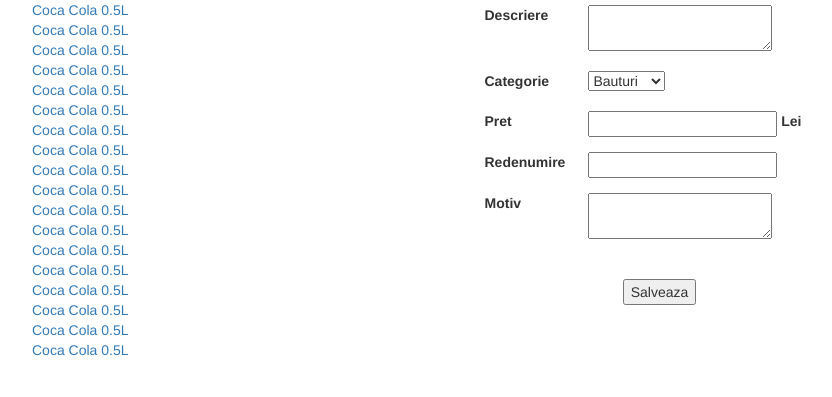
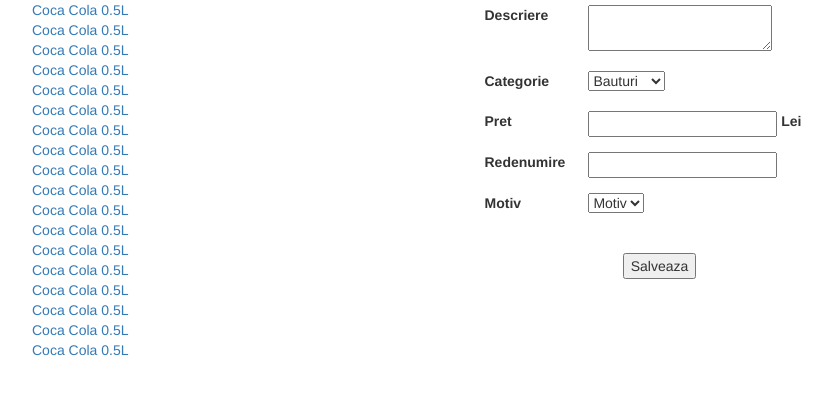
Before and after one commit to Cycov/NTT-Candy-Machine, a PHP site: page /stoc.php in a window 1280 px wide. Shown: the part 289-686 px from the top of the page, without its empty margins (78-910 px from the left). Run offline with PHP 8.4, Linux system fonts and the light colour scheme; some libraries are stand-ins or nearby versions.

Commit message:
Database connection + motive stoc
Conexiune baza de date si modificare la pagina stoc: adaugare select pentru motive

```diff
--- a/stoc.php
+++ b/stoc.php
@@ -107,7 +107,13 @@
 			</div>
 			<div class="form-group">
 				<label for="motiv">Motiv</label>
-				<textarea type="text" id="motiv"></textarea>
+				<select>
+					<option>Motiv</option>
+					<option>Motiv</option>
+					<option>Motiv</option>
+					<option>Motiv</option>
+					<option>Motiv</option>
+				</select>
 			</div>
 			<br>
 			<div class="form-group">
```
Also changed, not shown: db/db_config.php (added, +11 -0 lines).
